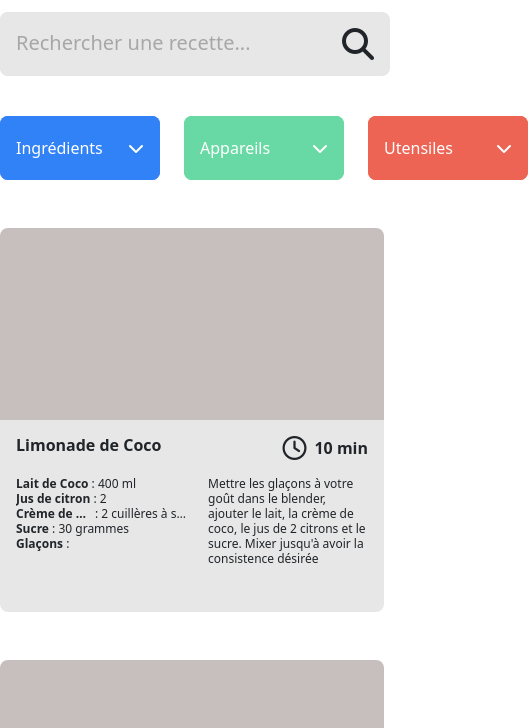
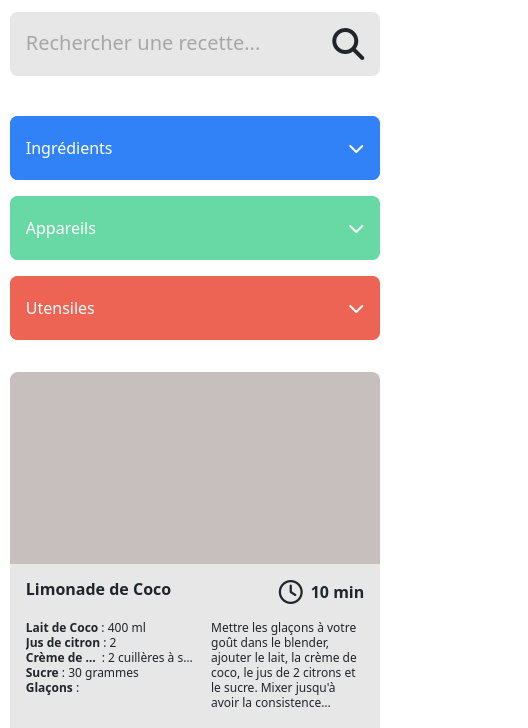
Before and after one commit to luisgarcia96/les-petits-plats, a plain HTML site: page index.html in a window 390 px wide. Shown: the part 116-844 px from the top of the page, 528 px wide, since content can reach past the window. Drawn offline with nearby package versions, Linux system fonts and the light colour scheme.

Commit message:
Add responsive

```diff
--- a/styles/style.css
+++ b/styles/style.css
@@ -262,10 +262,12 @@ h3 {
 
 /* Recipes section */
 .recipes {
-    display: flex;
+    display: grid;
+    grid-template-columns: repeat(auto-fill, 390px);
+    grid-gap: 1rem;
     justify-content: space-between;
-    flex-wrap: wrap;
 }
+
 
 /* Recipes cards */
 .recipe-card {
@@ -370,3 +372,75 @@ h3 {
 .no-recipes-message.active {
     display: block;
 }
+
+@media only screen and (max-width: 1300px){
+    body {
+        width: 90vw;
+    }
+
+    .selected-tags {
+        flex-wrap: wrap;
+    }
+
+    .tag {
+        margin-bottom: 1rem;
+    }
+
+    .recipes {
+        display: flex;
+        flex-wrap: wrap;
+        justify-content: space-between;
+    }
+
+    .recipe-card {
+        height: 24rem;
+        width: 47%;
+    }
+}
+
+@media only screen and (max-width: 768px){
+    body {
+        width: 95vw;
+    }
+
+    .dropdowns-group {
+        display: flex;
+        flex-wrap: wrap;
+        justify-content: space-between;
+        width: 100%;
+    }
+
+    .dropdown {
+        margin-right: 0rem;
+    }
+
+    .button {
+
+
+    }
+
+    .recipes {
+        display: flex;
+        flex-wrap: wrap;
+    }
+
+    .recipe-card {
+        height: 24rem;
+        width: 100%;
+    }
+}
+
+@media only screen and (max-width: 580px){
+    .search {
+        margin-bottom: 1rem;
+    }
+
+    .dropdown {
+        width: 100%;
+        margin-bottom: 1rem;
+    }
+
+    .recipe-card {
+        margin-bottom: 1rem;
+    }
+}
```
